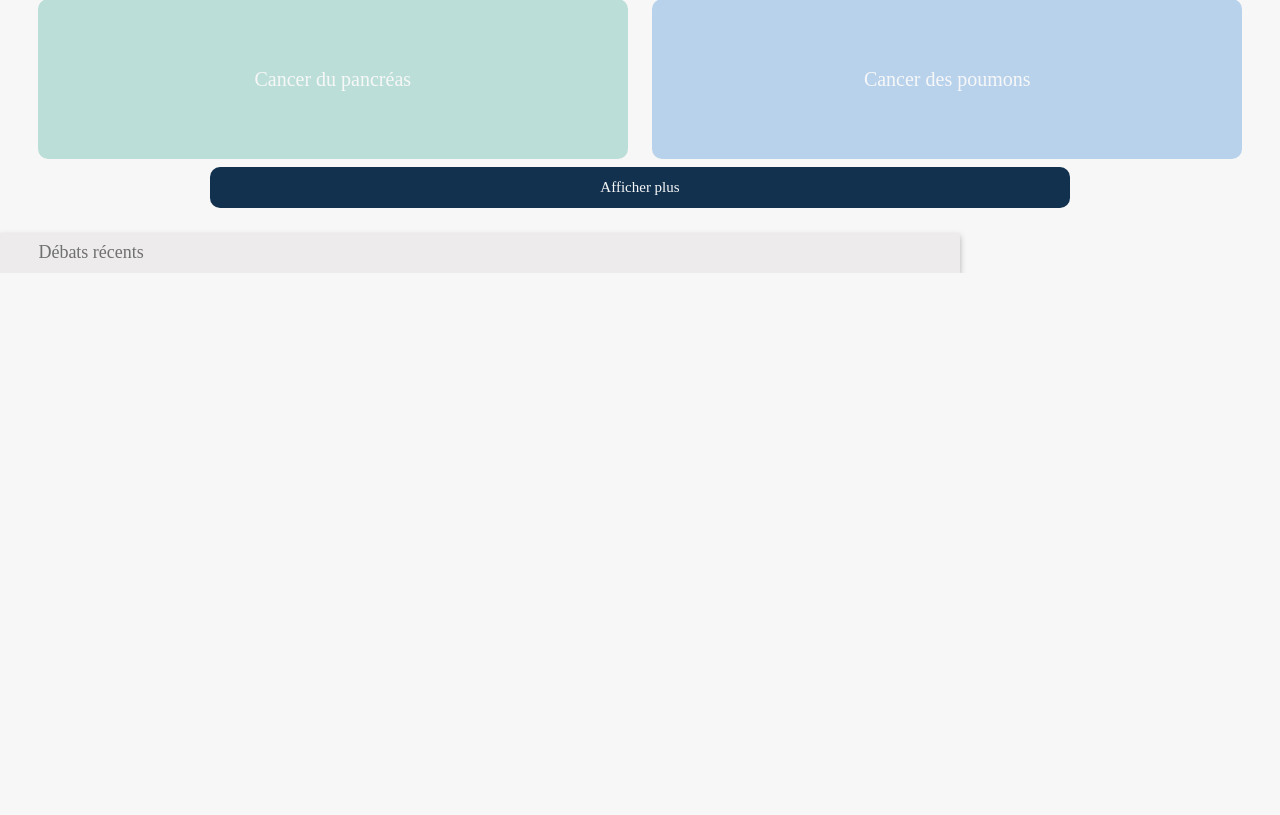
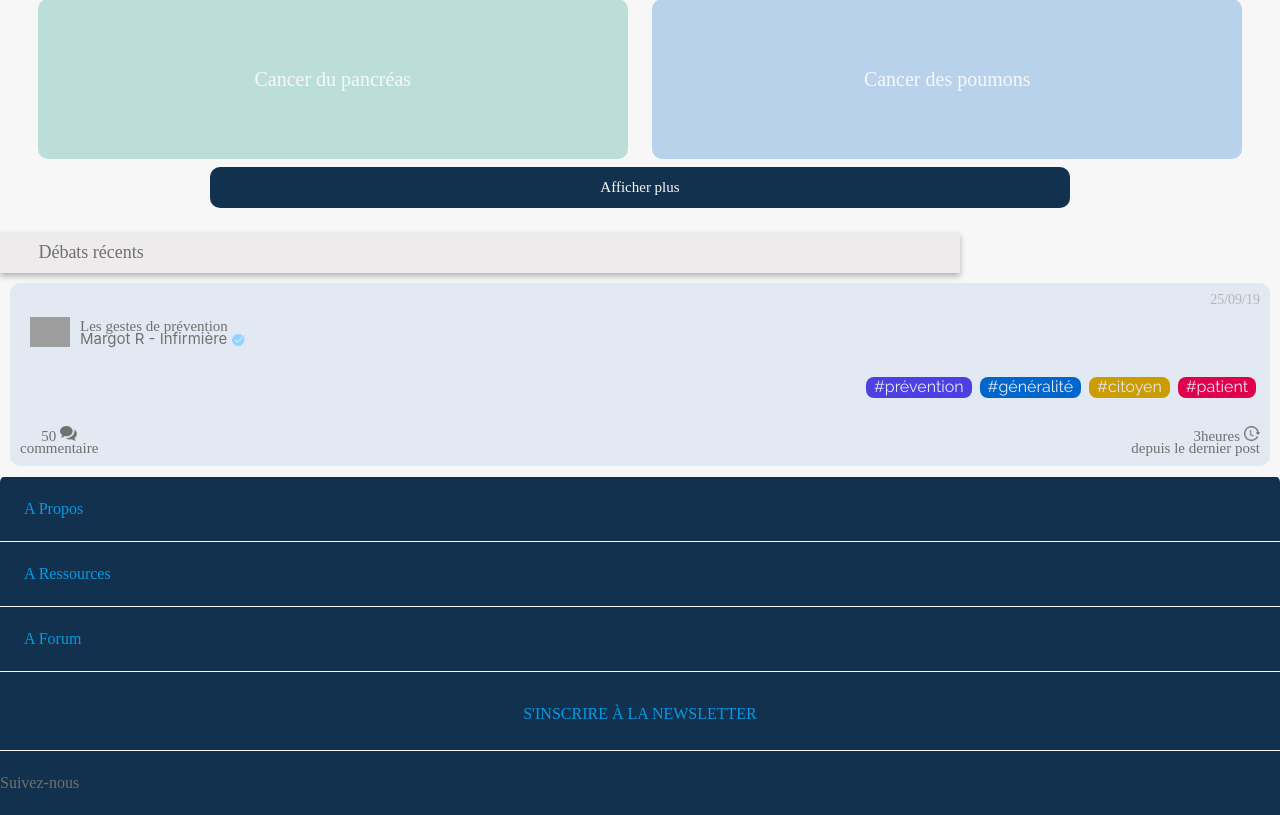
Before and after one commit to aureliensamier/cancercontribu, a PHP site: page /site/forum.html in a window 1280 px wide. Shown: the part 799-1614 px from the top of the page. Before the commit the page ends 1072 px from the top, so only its background shows below. Run offline with PHP 8.4, Linux system fonts and the light colour scheme; some web fonts are replaced; grey boxes are pictures that could not be loaded.

Commit message:
Update Forum page with component

```diff
--- a/site/forum.html
+++ b/site/forum.html
@@ -129,6 +129,48 @@
 
 
 
+		<div class="forum_debate__container">
+			<p class="forum_reply_date">25/09/19</p>
+
+					<div class="username_discussions">
+						<img class="username_profile_image" src="../assets/images/profile_username2.svg">
+						<div class="username_details">
+							<p class="username_pseudo">Les gestes de prévention</p>
+							<p class="username_type">Margot R - Infirmière
+								<img src="../assets/images/check_logo.svg"/>
+							</p>
+						</div>
+					</div>
+
+
+					<div class="index__containerColumn">
+						<button class="index__tag">#patient</button>
+						<button class="index__tag">#citoyen</button>
+						<button class="index__tag">#généralité</button>
+						<button class="index__tag">#prévention</button>
+					</div>
+
+					<div class="forum_debate__containerColumn">
+						<div class="forum_debate__containerLine">
+							<p id="forum_debate__comments">50
+							<img class="forum_debate__containerCol-check" src="../assets/images/index-comment.png"
+								alt="Commentaires" style="transform: translateY(-0.1%)">
+							</p>
+							<p>commentaire</p>
+						</div>
+						<div class="forum_debate__containerLine">
+							<p id="forum_debate__time">3heures
+							<img class="forum_debate__containerCol-check" src="../assets/images/index-time.png"
+								alt="Commentaires" style="transform: translateY(-0.1%)">
+							</p>
+							<p>depuis le dernier post</p>
+						</div>
+					</div>
+		</div>
+
+
+
+
 
 
 
@@ -137,6 +179,16 @@
 
 	</div>
 
+	<footer class="index-footer">
+		<ul>
+			<li><a href="./index.php">A Propos</a></li>
+			<li><a href="./index.php">A Ressources</a></li>
+			<li><a href="./forum.php">A Forum</a></li>
+			<li class="index-footer__menuSpan"><a href="#">S'INSCRIRE À LA NEWSLETTER</a></li>
+			<li>Suivez-nous</li>
+		</ul>
+	</footer>
+
   <!-- Code ends here -->
   <script src="./scripts/index.js"></script>
 </body>
--- a/styles/forum.css
+++ b/styles/forum.css
@@ -209,3 +209,234 @@ body{
     padding-left: 3vw;
     margin: 0;
 }
+
+
+
+
+
+/*forum debate */
+
+
+
+
+/*
+.forum_debate__container{
+    display: block;
+    margin: 0 auto;
+    width: 100%;
+    display: -webkit-box;
+    display: -ms-flexbox;
+    display: flex;
+    -ms-flex-wrap: wrap;
+    flex-wrap: wrap;
+    background: #e3e9f2;
+      border-radius: 6px;
+      margin-bottom: 8px;
+      width: 93%;
+  margin: 0 auto;
+  margin-top: 70px;
+  height: 100px;
+  margin-bottom: 500px;
+}
+
+.forum_debate__containerColumn {
+    width: 100%;
+    display: -webkit-box;
+    display: -ms-flexbox;
+    display: flex;
+    -ms-flex-wrap: wrap;
+    flex-wrap: wrap;
+    font-family: "RalewayBold";
+    font-size: 18px;
+}
+
+.forum_debate__containerColumn:nth-child(3) {
+    padding-top: 20px;
+    padding-bottom: 20px;
+    width: 75%;
+    margin-left: 25%;
+    display: -webkit-box;
+    display: -ms-flexbox;
+    display: flex;
+    -ms-flex-wrap: wrap;
+    flex-wrap: wrap;
+    -webkit-box-orient: horizontal;
+    -webkit-box-direction: reverse;
+    -ms-flex-direction: row-reverse;
+    flex-direction: row-reverse;
+}
+
+.forum_debate__containerColumn> h4 {
+    color: #707070;
+    padding-top: 10px;
+}
+
+.forum_debate__containerColumn-P{
+    display: block;
+    width: 100%;
+    text-align: right;
+    padding-top: 3px;
+    padding-bottom: 6px;
+    padding-right: 10px;
+    font-size: 14px;
+    font-family: "RalewayLight";
+    color: #b5b5b5;
+}
+
+.forum_debate__containerColumn > h4 > span {
+    font-family: "RalewayRegular";
+    font-size: 14px;
+    padding-top: 3px;
+}
+
+
+
+
+
+.forum_debate__containerLine {
+    width: 40%;
+    text-align: center;
+    font-family: "RalewayBold";
+    font-size: 14px;
+    color: #707070;
+}
+
+.forum_debate__containerLine--span {
+    font-family: "RalewayLight";
+}
+
+.forum_debate__containerLine2 {
+    width: 58%;
+    text-align: right;
+    padding-right: 2px;
+    font-family: "RalewayBold";
+    font-size: 14px;
+    color: #707070;
+    margin-bottom: 12px;
+}
+
+.forum_debate__containerCol-check {
+    padding-left: 3px;
+    width: 16px;
+    -webkit-transform: translateY(30%);
+    -ms-transform: translateY(30%);
+    transform: translateY(30%);
+}
+
+.forum_debate__containerCol-img {
+    width: 56px;
+    padding-left: 8px;
+    padding-right: 8px;
+    padding-bottom: 8px;
+}
+
+.forum_debate__tag {
+    margin-left: 4px;
+    margin-right: 4px;
+    padding-left: 8px;
+    padding-right: 8px;
+    margin-bottom: 8px;
+    border: none;
+    border-radius: 8px;
+    font-family: "RalewayRegular";
+    font-size: 16px;
+    color: #e3e9f2;
+}
+
+.forum_debate__tag:nth-child(1) {
+    background: #e1004c;
+}
+
+.forum_debate__tag:nth-child(2) {
+    background: #cc9d00;
+}
+
+.forum_debate__tag:nth-child(3) {
+    background: #0066cc;
+}
+
+.forum_debate__tag:nth-child(4) {
+    background: #4d40e3;
+}
+
+
+*/
+
+
+
+/*Debate */
+
+.forum_debate__container {
+    display: flex;
+    flex-direction: column;
+    margin: 10px;
+    padding: 10px;
+    background-color: #E3E9F2;
+    border-radius: 10px;
+
+}
+
+
+.forum_debate__container .forum_reply_date{
+    font-family: 'RalewayLight';
+    color:#B5B5B5;
+    font-size: 14px;
+    text-align: right;
+}
+.forum_debate__container .username_discussions{
+    display: flex;
+    flex-direction: row;
+    align-items: center;
+    height: 50px;
+    padding: 10px;
+
+}
+
+.forum_debate__container .username_details .username_type{
+    height:12px;
+    display: flex;
+    align-items: flex-end;
+}
+
+
+.username_details img {
+    height: 100%;
+    padding-left: 5px;
+}
+
+.username_pseudo {
+    font-family: 'RalewayBold';
+    font-weight: 18px;
+}
+.username_profile_image{
+    padding-right: 10px;
+    height:100%;
+}
+
+.forum_debate__containerColumn {
+    display: flex;
+    flex-direction: row;
+    justify-content: space-between;
+}
+.forum_debate__containerLine{
+    display: flex;
+    flex-direction: column;
+    justify-content: center;;
+}
+
+.forum_debate__containerLine p {
+    height: 15px;
+    font-family: 'MontserratExtraLight';
+}
+.forum_debate__containerLine img {
+    height: 100%;
+}
+#forum_debate__comments{
+    font-family: 'MontserratSemibold';
+    text-align: center;
+
+}
+#forum_debate__time{
+    font-family: 'MontserratSemibold';
+    text-align: right;
+}
--- a/styles/forum_categories_discussions.css
+++ b/styles/forum_categories_discussions.css
@@ -7,12 +7,14 @@
 body{
     background-color: #F7F7F7;
     color: #707070;
+
 }
 
 #forum_categories_discussions__container {
 
     margin-top:100px;
     border:0;
+
 
 }
 
@@ -119,9 +121,7 @@ body{
     height:100%;
 }
 
-.forum_categories_discussions__part2 .username_details{
 
-}
 
 .forum_message{
     background-color:#EDEBEB;
--- a/styles/styles.css
+++ b/styles/styles.css
@@ -24,6 +24,11 @@
 }
 
 @font-face {
+    font-family: "MontserratExtraLight";
+    src: url("../assets/font/Montserrat-ExtraLight.ttf");
+}
+
+@font-face {
     font-family: "CardoRegular";
     src: url("../assets/font/Cardo-Regular.ttf");
 }
```
Also changed, not shown: site/forum_categories_discussions.html (+10 -0 lines).
